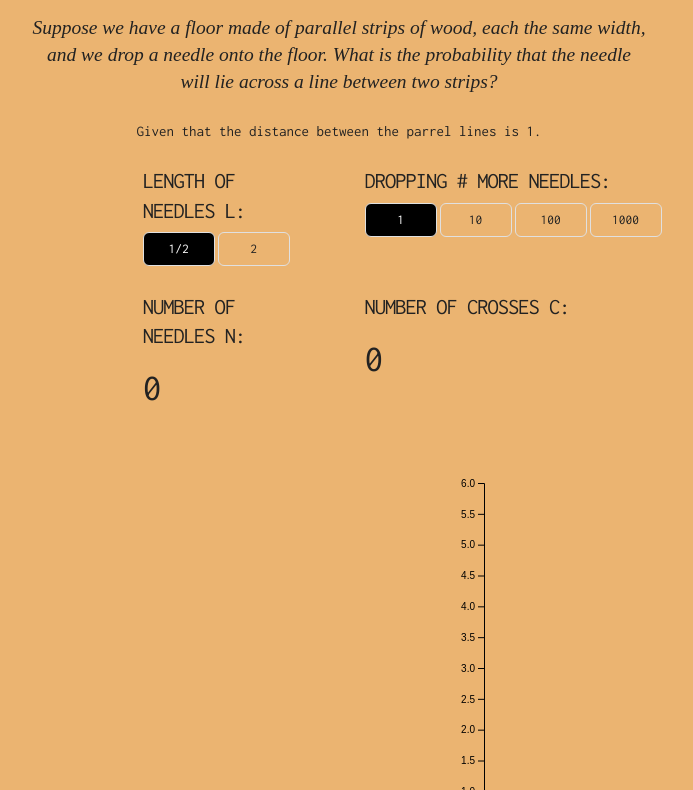
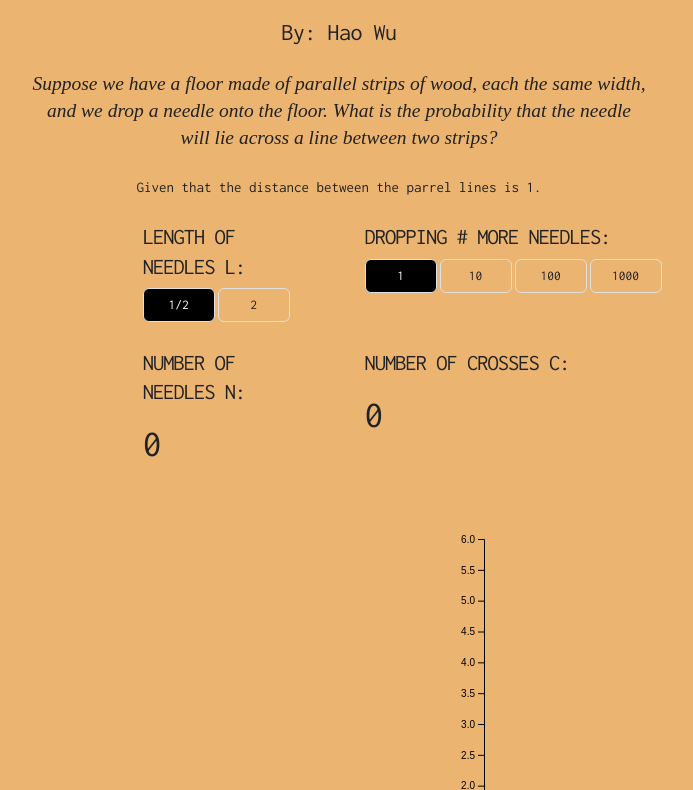
Before and after one commit to wowwh/Bufflo_needle, a plain HTML site: page index.html in a window 1280 px wide. Shown: the part 88-878 px from the top of the page, without its empty margins (301-994 px from the left). Drawn offline with nearby package versions, Linux system fonts and the light colour scheme; some packages are replaced by stand-ins of ours.

Commit message:
Update index.html

```diff
--- a/index.html
+++ b/index.html
@@ -20,6 +20,7 @@
         <div class="row centered">
             <div class="six columns offset-by-three alpha">
                 <h1>Bufflo's needle problem</h1>
+                <h5>By: Hao Wu</h5>
             </div>
         </div>
         <div class="row centered">
```
